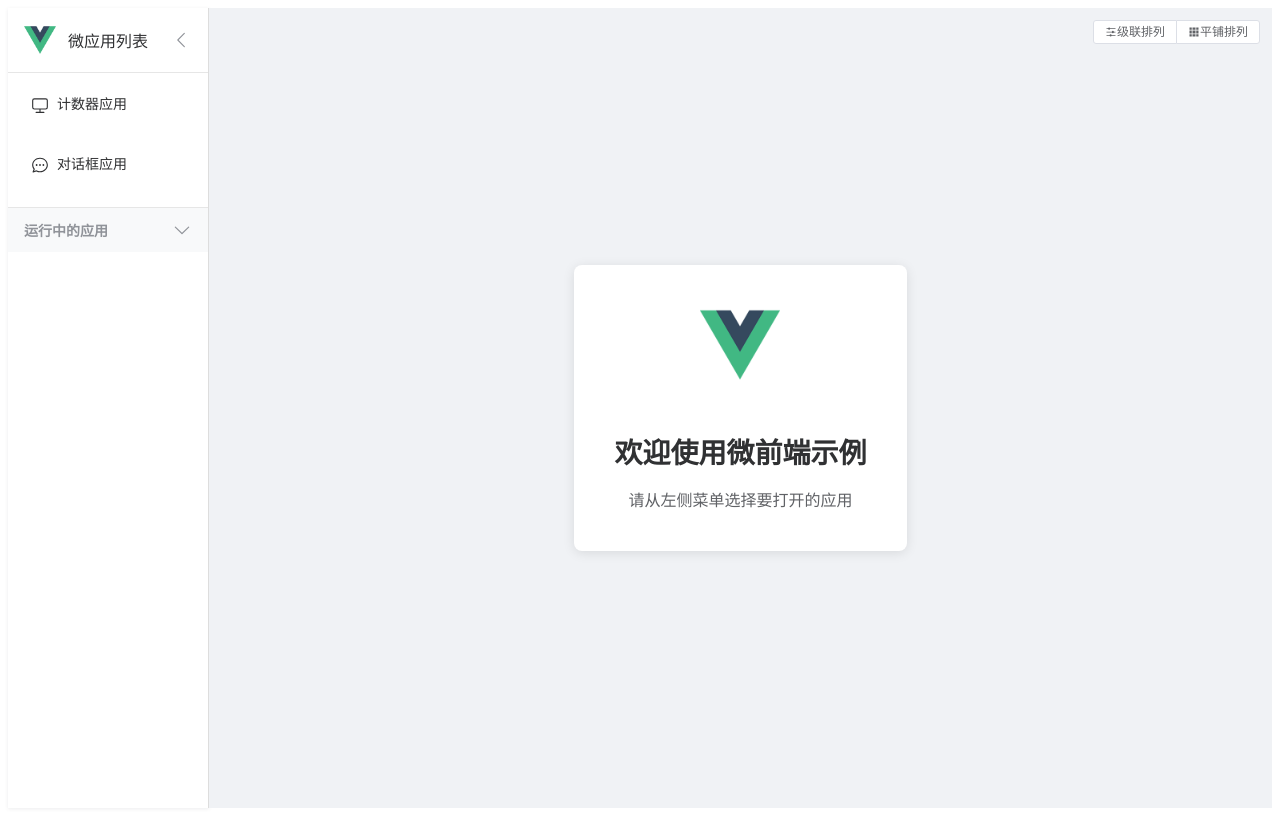
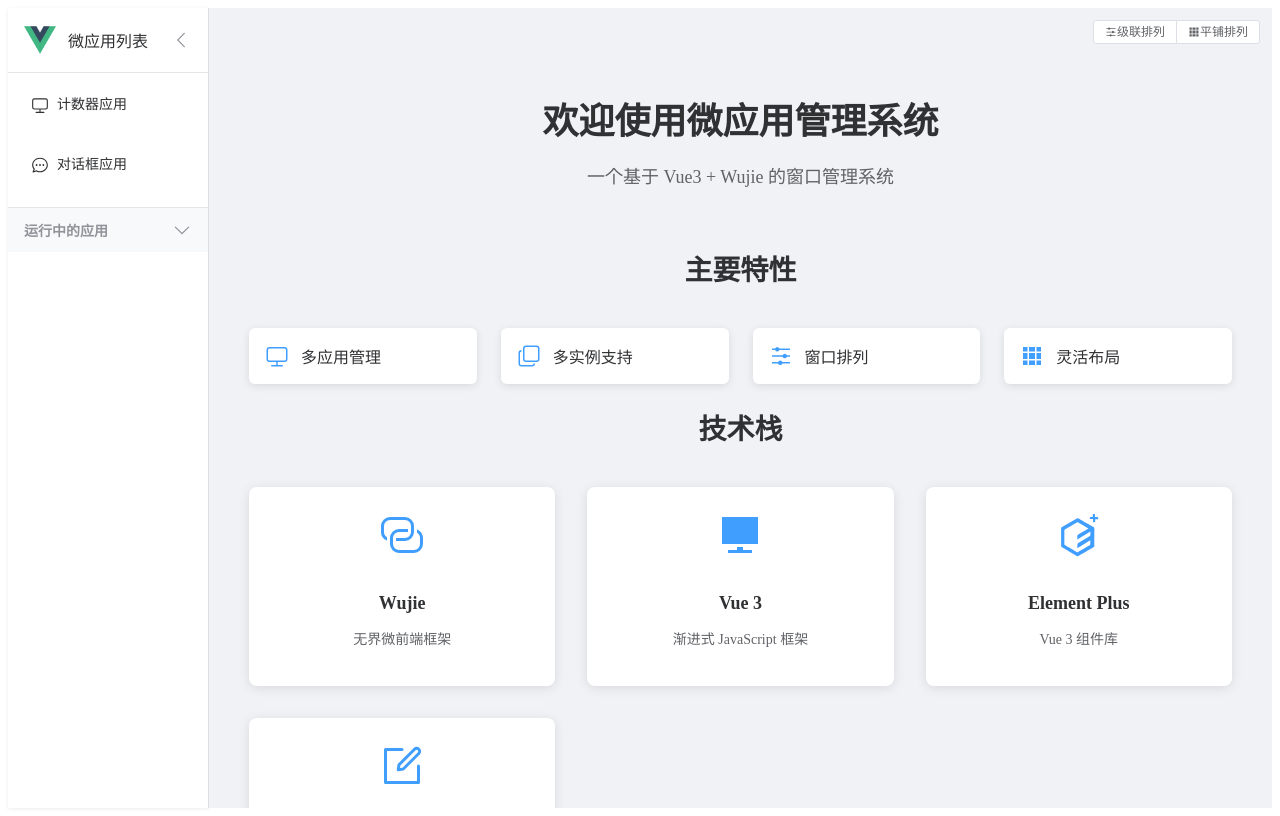
Before and after one commit to PhoenixWing321/phoinex-micro-front, a Vue app: page / in a window 1280 px wide. Built offline with nearby package versions, Linux system fonts and the light colour scheme; what wujie-vue3 would draw is missing.

Commit message:
调整文字/主页等

```diff
--- a/package.json
+++ b/package.json
@@ -1,6 +1,6 @@
 {
-  "name": "my-micro-frontend-vue1",
-  "version": "0.1.0",
+  "name": "micro-app-manager",
+  "version": "1.0.0",
   "private": true,
   "scripts": {
     "serve": "vue-cli-service serve",
--- a/public/index.html
+++ b/public/index.html
@@ -5,7 +5,7 @@
     <meta http-equiv="X-UA-Compatible" content="IE=edge">
     <meta name="viewport" content="width=device-width,initial-scale=1.0">
     <link rel="icon" href="<%= BASE_URL %>favicon.ico">
-    <title><%= htmlWebpackPlugin.options.title %></title>
+    <title>微应用管理系统</title>
   </head>
   <body>
     <noscript>
--- a/src/views/HomeView.vue
+++ b/src/views/HomeView.vue
@@ -1,53 +1,214 @@
 <template>
   <div class="home">
-    <div class="welcome-content">
-      <img src="@/assets/logo.png" class="welcome-logo" />
-      <h1>欢迎使用微前端示例</h1>
-      <p>请从左侧菜单选择要打开的应用</p>
+    <div class="welcome-section">
+      <h1>欢迎使用微应用管理系统</h1>
+      <p class="subtitle">一个基于 Vue3 + Wujie 的窗口管理系统</p>
     </div>
+
+    <div class="features">
+      <h2>主要特性</h2>
+      <div class="feature-list">
+        <div class="feature-item">
+          <el-icon>
+            <Monitor />
+          </el-icon>
+          <span>多应用管理</span>
+        </div>
+        <div class="feature-item">
+          <el-icon>
+            <CopyDocument />
+          </el-icon>
+          <span>多实例支持</span>
+        </div>
+        <div class="feature-item">
+          <el-icon>
+            <Operation />
+          </el-icon>
+          <span>窗口排列</span>
+        </div>
+        <div class="feature-item">
+          <el-icon>
+            <Grid />
+          </el-icon>
+          <span>灵活布局</span>
+        </div>
+      </div>
+    </div>
+
+    <div class="tech-stack">
+      <h2>技术栈</h2>
+      <div class="tech-grid">
+        <div class="tech-item">
+          <el-icon class="tech-icon">
+            <Connection />
+          </el-icon>
+          <h3>Wujie</h3>
+          <p>无界微前端框架</p>
+        </div>
+        <div class="tech-item">
+          <el-icon class="tech-icon">
+            <Platform />
+          </el-icon>
+          <h3>Vue 3</h3>
+          <p>渐进式 JavaScript 框架</p>
+        </div>
+        <div class="tech-item">
+          <el-icon class="tech-icon">
+            <ElementPlus />
+          </el-icon>
+          <h3>Element Plus</h3>
+          <p>Vue 3 组件库</p>
+        </div>
+        <div class="tech-item">
+          <el-icon class="tech-icon">
+            <Edit />
+          </el-icon>
+          <h3>TypeScript</h3>
+          <p>类型安全的 JavaScript</p>
+        </div>
+      </div>
+    </div>
+
   </div>
 </template>
 
 <script lang="ts">
-import { defineComponent } from "vue";
+import { defineComponent } from 'vue';
+import {
+  ElementPlus,
+  Monitor,
+  CopyDocument,
+  Operation,
+  Grid,
+  Platform,
+  Edit,
+  Connection
+} from '@element-plus/icons-vue';
 
 export default defineComponent({
-  name: "HomeView"
+  name: 'HomeView',
+  components: {
+    ElementPlus,
+    Monitor,
+    CopyDocument,
+    Operation,
+    Grid,
+    Platform,
+    Edit,
+    Connection
+  }
 });
 </script>
 
 <style scoped>
 .home {
-  height: 100%;
-  display: flex;
-  align-items: center;
-  justify-content: center;
-  background-color: #f0f2f5;
+  max-width: 1200px;
+  margin: 0 auto;
+  padding: 40px 20px;
 }
 
-.welcome-content {
+.welcome-section {
   text-align: center;
-  padding: 40px;
-  background: white;
-  border-radius: 8px;
-  box-shadow: 0 2px 12px 0 rgba(0, 0, 0, 0.1);
+  margin-bottom: 60px;
 }
 
-.welcome-logo {
-  width: 80px;
-  height: 80px;
-  margin-bottom: 24px;
-}
-
-h1 {
-  font-size: 28px;
+.welcome-section h1 {
+  font-size: 36px;
   color: #303133;
   margin-bottom: 16px;
 }
 
-p {
+.subtitle {
+  font-size: 18px;
+  color: #606266;
+}
+
+.tech-stack {
+  margin-bottom: 60px;
+}
+
+.tech-stack h2 {
+  text-align: center;
+  margin-bottom: 40px;
+  font-size: 28px;
+  color: #303133;
+}
+
+.tech-grid {
+  display: grid;
+  grid-template-columns: repeat(auto-fit, minmax(240px, 1fr));
+  gap: 32px;
+}
+
+.tech-item {
+  text-align: center;
+  padding: 24px;
+  background: #fff;
+  border-radius: 8px;
+  box-shadow: 0 2px 12px 0 rgba(0, 0, 0, 0.1);
+  transition: transform 0.3s;
+}
+
+.tech-item:hover {
+  transform: translateY(-5px);
+}
+
+.tech-icon {
+  font-size: 48px;
+  color: #409EFF;
+  margin-bottom: 16px;
+}
+
+.tech-item img.tech-icon {
+  width: 48px;
+  height: 48px;
+}
+
+.tech-item h3 {
+  font-size: 18px;
+  color: #303133;
+  margin-bottom: 8px;
+}
+
+.tech-item p {
+  color: #606266;
+  font-size: 14px;
+}
+
+.features {
+  margin-top: 60px;
+}
+
+.features h2 {
+  text-align: center;
+  margin-bottom: 40px;
+  font-size: 28px;
+  color: #303133;
+}
+
+.feature-list {
+  display: grid;
+  grid-template-columns: repeat(auto-fit, minmax(200px, 1fr));
+  gap: 24px;
+}
+
+.feature-item {
+  display: flex;
+  align-items: center;
+  gap: 12px;
+  padding: 16px;
+  background: #fff;
+  border-radius: 6px;
+  box-shadow: 0 2px 8px 0 rgba(0, 0, 0, 0.1);
+}
+
+.feature-item .el-icon {
+  font-size: 24px;
+  color: #409EFF;
+}
+
+.feature-item span {
   font-size: 16px;
-  color: #606266;
-  margin: 0;
+  color: #303133;
 }
 </style>
```
